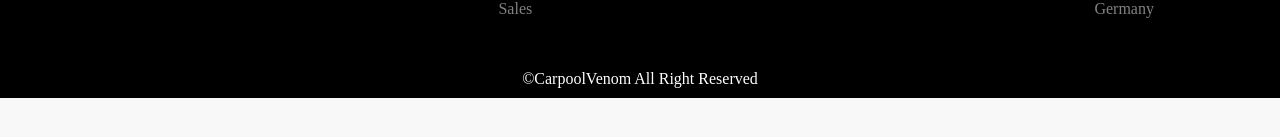
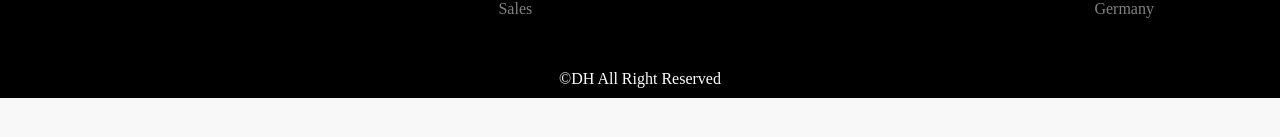
Before and after one commit to dieuhuyen98/STT29_22646241_HoThiDieuHuyen_29, a plain HTML site: page html/about.html in a window 1280 px wide. Shown: the part 585-722 px from the top of the page. Drawn offline with nearby package versions, Linux system fonts and the light colour scheme.

Commit message:
update8 commit

```diff
--- a/html/about.html
+++ b/html/about.html
@@ -92,7 +92,7 @@
 </section>
 <!--Copyright-->
 <div class="copyright">
-    <p>&#169;CarpoolVenom All Right Reserved</p>
+    <p>&#169;DH All Right Reserved</p>
 </div>
 <script src="../js/search.js"></script>
 </body>
```
Also changed, not shown: html/blog.html (+1 -1 lines), html/cars.html (+1 -1 lines), html/contact.html (+1 -1 lines), html/parts.html (+1 -1 lines), index.html (+1 -1 lines).
